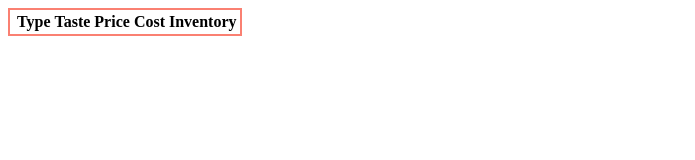
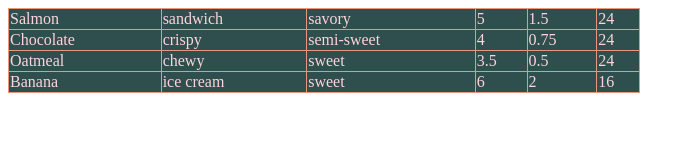
Before and after one commit to alchemy-bootcamp-one-spring-2018/lab7-salmon-cookies, a plain HTML site: page index.html in a window 1280 px wide. Shown: the whole page, without its empty margins (0-695 px from the left). Drawn offline with Linux system fonts and the light colour scheme.

Commit message:
got table to display, populated with data

```diff
--- a/app.js
+++ b/app.js
@@ -1,2 +1,81 @@
 /* exported Cookie chocolateCookie oatmealCookie bananaCookie */
+/* globals cookieArray */
 'use strict';
+
+function insertRow() {
+    var parent = document.getElementById('cookie-table');
+    for(var i = 0; i < cookieArray.length; i++) {
+        var child = document.createElement('tr');
+        child.id = 'row-' + i;
+        parent.appendChild(child);
+
+        insertName(i);
+        insertType(i);
+        insertTaste(i);
+        insertPrice(i);
+        insertCost(i);
+        insertInventory(i);
+    }
+}
+
+insertRow();
+
+function insertName(i) {
+    var parent = document.getElementById('row-' + i);
+    var child = document.createElement('td');
+    parent.appendChild(child);
+    child.textContent = cookieArray[i].name;
+}
+
+function insertType(i) {
+    var parent = document.getElementById('row-' + i);
+    var child = document.createElement('td');
+    parent.appendChild(child);
+    child.textContent = cookieArray[i].type;
+}
+
+function insertTaste(i) {
+    var parent = document.getElementById('row-' + i);
+    var child = document.createElement('td');
+    parent.appendChild(child);
+    child.textContent = cookieArray[i].taste;
+}
+
+function insertPrice(i) {
+    var parent = document.getElementById('row-' + i);
+    var child = document.createElement('td');
+    parent.appendChild(child);
+    child.textContent = cookieArray[i].price;
+}
+
+function insertCost(i) {
+    var parent = document.getElementById('row-' + i);
+    var child = document.createElement('td');
+    parent.appendChild(child);
+    child.textContent = cookieArray[i].cost;
+}
+
+function insertInventory(i) {
+    var parent = document.getElementById('row-' + i);
+    var child = document.createElement('td');
+    parent.appendChild(child);
+    child.textContent = cookieArray[i].inventory;
+}
+
+
+// function cookieHeader() {
+//     var table = document.getElementById('cookie-table');
+
+//     var thead = document.createElement('thead');
+//     var tr = document.createElement('tr');
+//     //var th = document.createElement('th');
+
+//     for(var i = 0; i < 5; i++) {
+//         var th = document.createElement('th');
+//         tr.appendChild(th);
+//         thead.appendChild(tr);
+//         table.appendChild(thead);
+//     }
+//     //th.textContent = 'Type';
+// }
+// cookieHeader();
--- a/index.html
+++ b/index.html
@@ -8,16 +8,9 @@
     <link rel="stylesheet" type="text/css" href="main.css">
 </head>
 <body>
-    <table>
+    <table id="cookie-table">
         <thead>
-            <tr>
-                <th></th>
-                <th>Type</th>
-                <th>Taste</th>
-                <th>Price</th>
-                <th>Cost</th>
-                <th>Inventory</th>
-            </tr>
+            <tr id="table-header"></tr>
         </thead>
     </table>
 
--- a/main.css
+++ b/main.css
@@ -1,3 +1,11 @@
 table {
-    border: 2px solid salmon;
+    border-collapse: collapse;
+    width: 50%;
+    background-color: darkslategray;
+    color: rgb(253, 212, 218);
+
 }
+
+table, tr, td  {
+    border: 1px solid darksalmon;
+}
--- a/oven.js
+++ b/oven.js
@@ -1,8 +1,9 @@
-/* exported Cookie chocolateCookie oatmealCookie bananaCookie */
+/* exported Cookie chocolateCookie oatmealCookie bananaCookie cookieArray */
 'use strict';
 
 class Cookie {
-    constructor(type, taste, price, cost, inventory) {
+    constructor(name, type, taste, price, cost, inventory) {
+        this.name = name;
         this.type = type;
         this.taste = taste;
         this.price = price;
@@ -21,13 +22,20 @@ class Cookie {
     profit() {
         return this.price - this.cost;
     }
+
+    createTr() {
+        var tr = document.createElement('tr');
+        return tr;
+    }
 }
 
-var salmonCookie = new Cookie('sandwich', 'savory', 5, 1.5, 24);
+var salmonCookie = new Cookie('Salmon', 'sandwich', 'savory', 5, 1.5, 24);
 console.log(salmonCookie);
 
-var chocolateCookie = new Cookie('crispy', 'semi-sweet', 4, .75, 24);
+var chocolateCookie = new Cookie('Chocolate', 'crispy', 'semi-sweet', 4, .75, 24);
 
-var oatmealCookie = new Cookie('chewy', 'sweet', 3.5, .5, 24);
+var oatmealCookie = new Cookie('Oatmeal', 'chewy', 'sweet', 3.5, .5, 24);
 
-var bananaCookie = new Cookie('ice cream', 'sweet', 6, 2, 16);
+var bananaCookie = new Cookie('Banana', 'ice cream', 'sweet', 6, 2, 16);
+
+var cookieArray = [salmonCookie, chocolateCookie, oatmealCookie, bananaCookie];
```
